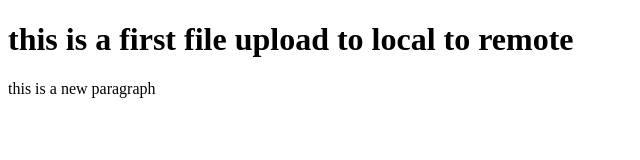
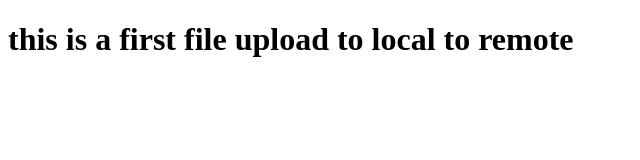
Before and after one commit to GeetaUniyal/one, a plain HTML site: page index.html in a window 1280 px wide. Shown: the whole page, without its empty margins (0-640 px from the left). Drawn offline with Linux system fonts and the light colour scheme.

Commit message:
Revert "add some pragraph"

```diff
--- a/index.html
+++ b/index.html
@@ -7,7 +7,6 @@
 </head>
 <body>
 <h1>this is a first file upload to local to remote</h1>
-<p>this is a new paragraph</p>
 </body>
 </html>
 <body>
```
